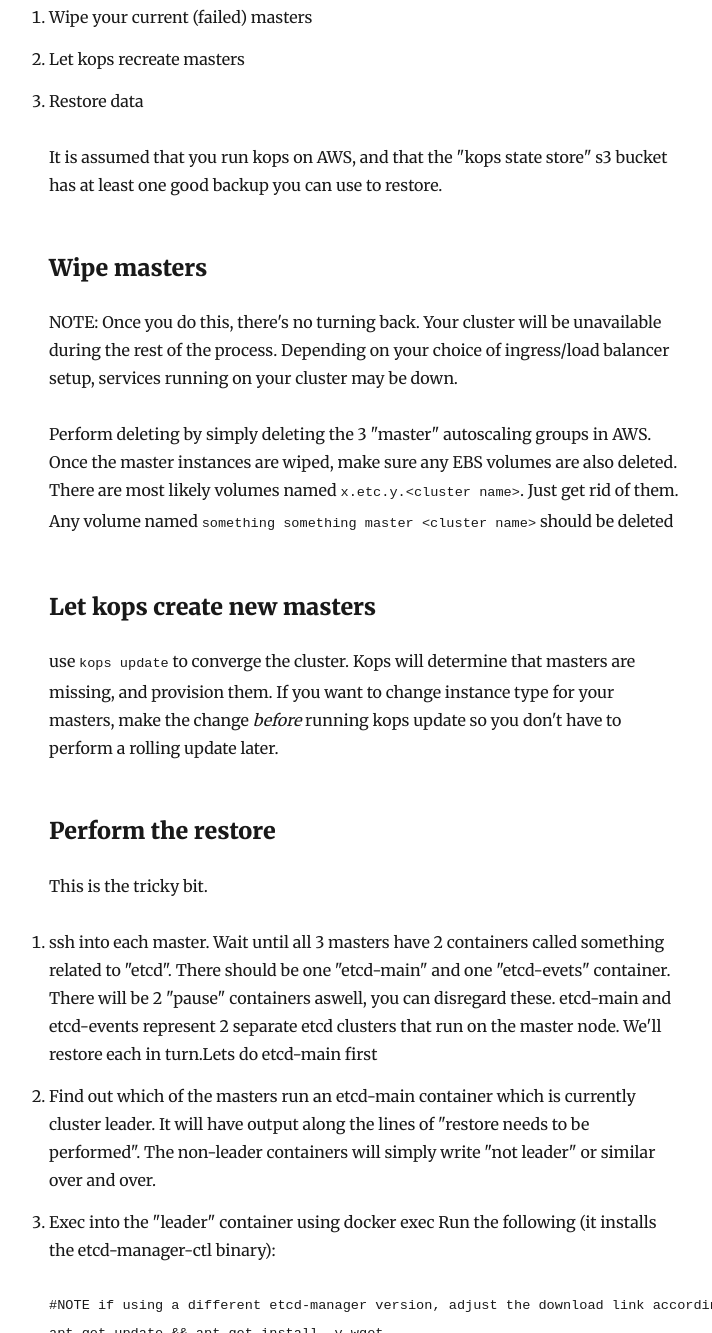
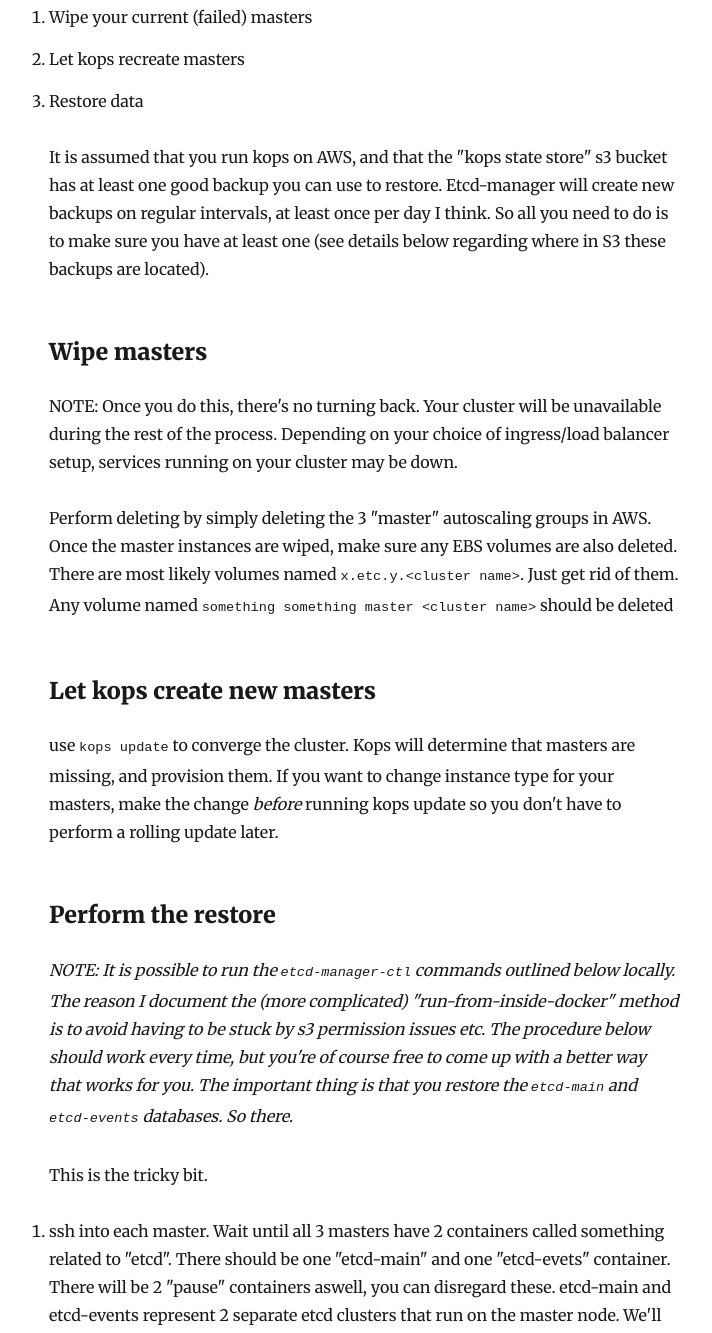
Before and after one commit to trondhindenes/trondsworking-blog-gatsby, a Gatsby site: page /2019-08-09-Kops-Restore/ in a window 1280 px wide. Shown: the part 1405-2738 px from the top of the page, without its empty margins (276-988 px from the left). Built offline with nearby package versions, Linux system fonts and the light colour scheme; Gatsby itself is replaced by a stand-in of ours; some packages are replaced by stand-ins of ours.

Commit message:
some updates

```diff
--- a/content/blog/2019-08-09-Kops-Restore/index.md
+++ b/content/blog/2019-08-09-Kops-Restore/index.md
@@ -21,7 +21,7 @@
 2. Let kops recreate masters
 3. Restore data
 
-It is assumed that you run kops on AWS, and that the "kops state store" s3 bucket has at least one good backup you can use to restore.
+It is assumed that you run kops on AWS, and that the "kops state store" s3 bucket has at least one good backup you can use to restore. Etcd-manager will create new backups on regular intervals, at least once per day I think. So all you need to do is to make sure you have at least one (see details below regarding where in S3 these backups are located).
 
 ### Wipe masters
 NOTE: Once you do this, there's no turning back. Your cluster will be unavailable during the rest of the process. Depending on your choice of ingress/load balancer setup, services running on your cluster may be down.
@@ -32,6 +32,8 @@
 use `kops update` to converge the cluster. Kops will determine that masters are missing, and provision them. If you want to change instance type for your masters, make the change _before_ running kops update so you don't have to perform a rolling update later.
 
 ### Perform the restore
+*NOTE: It is possible to run the `etcd-manager-ctl` commands outlined below locally. The reason I document the (more complicated) "run-from-inside-docker" method is to avoid having to be stuck by s3 permission issues etc. The procedure below _should_ work every time, but you're of course free to come up with a better way that works for you. The important thing is that you restore the `etcd-main` and `etcd-events` databases. So there.*
+
 This is the tricky bit.
 1. ssh into each master. Wait until all 3 masters have 2 containers called something related to "etcd". There should be one "etcd-main" and one "etcd-evets" container. There will be 2 "pause" containers aswell, you can disregard these. etcd-main and etcd-events represent 2 separate etcd clusters that run on the master node. We'll restore each in turn.Lets do etcd-main first
 2. Find out which of the masters run an etcd-main container which is currently cluster leader. It will have output along the lines of "restore needs to be performed". The non-leader containers will simply write "not leader" or similar over and over.
```
